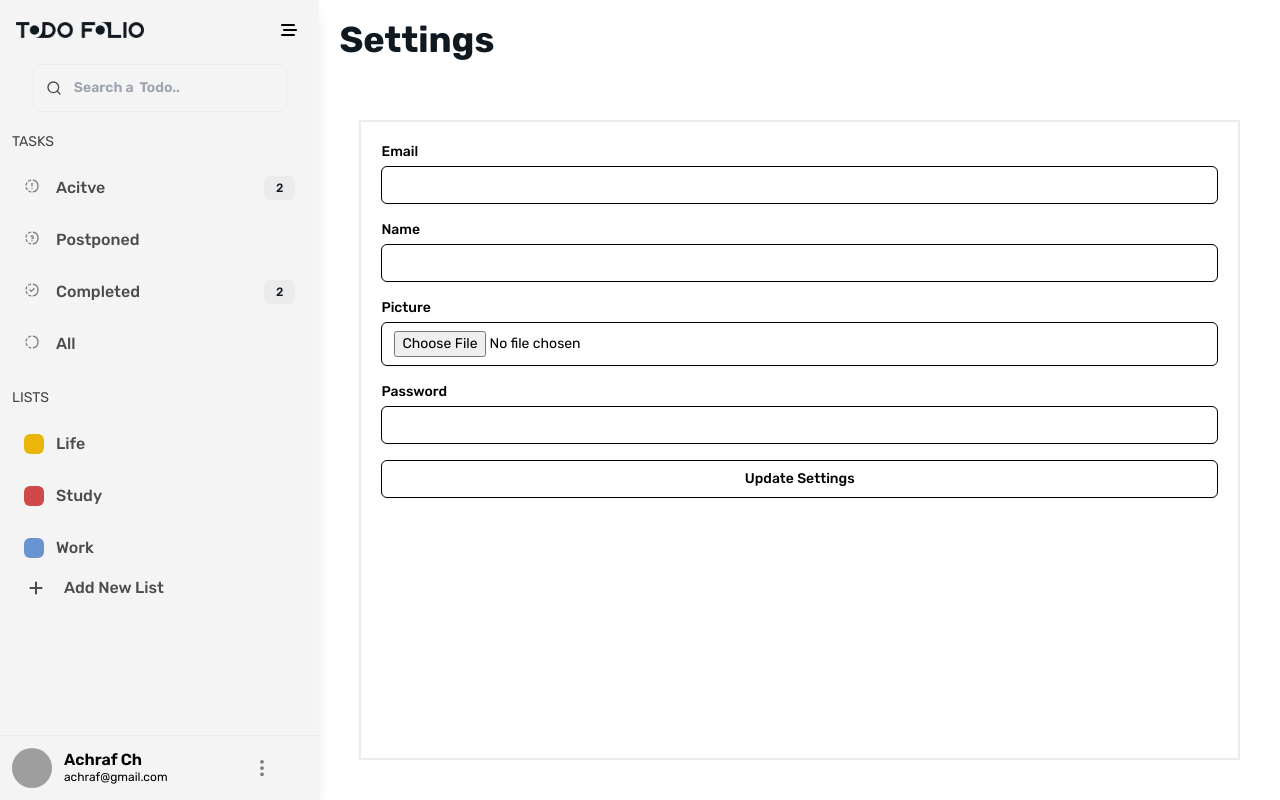
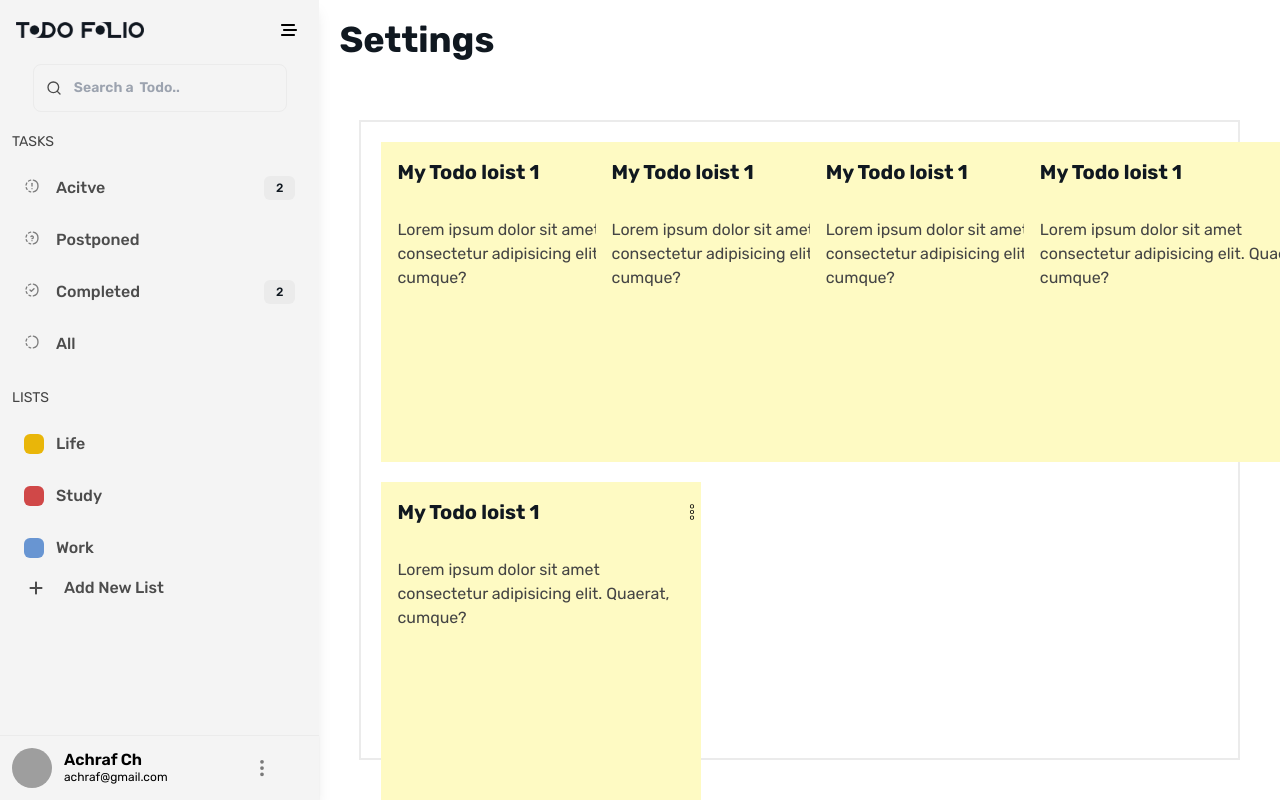
Before and after one commit to chanka1021/todofolio, a React (Vite) app: page / in a window 1280 px wide. Both pictures are taken after a click on the item "Postponed". Built offline with nearby package versions, Linux system fonts and the light colour scheme; grey boxes are pictures that could not be loaded.

Commit message:
Todolist paginations

```diff
--- a/src/components/SideBarContent.jsx
+++ b/src/components/SideBarContent.jsx
@@ -1,6 +1,8 @@
-import React from 'react'
+import React, { useContext } from 'react'
 import { Sidebar } from './sidebar'
 import  SideBarItem  from './SideBarItem'
+import { ComponentsList, SidebarContext } from "../pages/Home/Home";
+
 import {
   TbProgress,
   TbProgressAlert,
@@ -9,26 +11,39 @@ import {
 } from "react-icons/tb";
 import ListIcon from "./ListIcon";
 import { FaPlus } from "react-icons/fa6";
+import TodoLists from './TodoLists';
+import AddList from './AddList';
+import Settings from './Settings';
 
 function SideBarContent({expanded}) {
+
+  const {setSelectedComponent } = useContext(SidebarContext);
+
+  const handleItemClick = (item) =>{
+    const selectedItem = ComponentsList.find((component) => component.id === item);
+    setSelectedComponent(selectedItem.component);
+  }
+
+
   return (
     <Sidebar>
         <div className="mt-5">
           <p className="text-MySubGray  text-sm ">TASKS</p>
           <aside className="mt-3">
-            <SideBarItem icon={<TbProgressAlert />} todos text="Acitve" TodosCount={2} />
-            <SideBarItem icon={<TbProgressHelp />} todos text="Postponed" />
-            <SideBarItem icon={<TbProgressCheck />} todos text="Completed" TodosCount={2} />
-            <SideBarItem icon={<TbProgress />}  todos text="All" />
+            <SideBarItem icon={<TbProgressAlert />} todos text="Acitve" TodosCount={2}  status='active'/>
+            <SideBarItem icon={<TbProgressHelp />} todos text="Postponed" status='postponed'/>
+            <SideBarItem icon={<TbProgressCheck />} todos text="Completed" TodosCount={2} status='completed' />
+            <SideBarItem icon={<TbProgress />}  todos text="All" status='All'/>
           </aside>
         </div>
         <div className="mt-5">
           <p className="text-MySubGray text-sm">LISTS</p>
           <aside className="mt-3">
-            <SideBarItem icon={<ListIcon color="#e9b609" />} text="Life" />
+            <SideBarItem icon={<ListIcon color="#e9b609" />} text="Life" list='life' />
             <SideBarItem icon={<ListIcon color="#D04848" />} text="Study" />
             <SideBarItem  icon={<ListIcon color="#6895D2" />} text="Work" />
             <li
+            onClick={()=>{handleItemClick(1)}}
               className={`px-4 relative flex items-center  my-1 font font-medium rounded-md cursor-pointer transition-colors text-MyGray group`}
             >
               <FaPlus onClick={()=>{console.log(expanded)}} />
--- a/src/components/SideBarItem.jsx
+++ b/src/components/SideBarItem.jsx
@@ -1,11 +1,25 @@
-import React, { useContext } from 'react'
-import { SidebarContext } from "../pages/Home/Home";
+import React, { useContext } from "react";
+import { ComponentsList, SidebarContext } from "../pages/Home/Home";
 
-function SideBarItem({active, icon, text, TodosCount, todos}) {
-   let {expanded} = useContext(SidebarContext);
+function SideBarItem({ active, icon, text, TodosCount,status,list}) {
+  let { expanded } = useContext(SidebarContext);
+  const { setSelectedComponent } = useContext(SidebarContext);
+
+  const handleItemClick = (item) => {
+    const selectedItem = ComponentsList.find(
+      (component) => component.id === item
+    );
+    const Props = {
+      status: status,
+      list: list,
+    };
+    setSelectedComponent(React.cloneElement(selectedItem.component, Props));
+
+  };
 
   return (
     <li
+      onClick={() => handleItemClick(0,'active','5')}
       className={`relative flex  items-center py-3 px-3 my-1 font font-medium rounded-md cursor-pointer transition-colors text-MyGray group
        ${
          active
@@ -39,7 +53,6 @@ function SideBarItem({active, icon, text, TodosCount, todos}) {
       )}
     </li>
   );
-
 }
 
-export default SideBarItem
+export default SideBarItem;
--- /dev/null
+++ b/src/components/TodoLists.jsx
@@ -0,0 +1,64 @@
+import React from "react";
+import { PiDotsThreeOutlineVerticalLight } from "react-icons/pi";
+
+function TodoLists({ status, list }) {
+  console.log(status, list);
+  return (
+    <div className="grid grid-cols-4 gap-5" >
+      <div className=" w-80 h-80 bg-portica-100  overflow-visible relative">
+        <div className=" items-center flex">
+          <h2 className=" text-xl font-bold p-4 text-main">My Todo loist 1</h2>
+          <PiDotsThreeOutlineVerticalLight className="text-lg right-0 absolute" />
+
+        </div>
+        <p className=" p-4 text-MySubGray ">
+          Lorem ipsum dolor sit amet consectetur adipisicing elit. Quaerat,
+          cumque?
+        </p>
+      </div>
+      <div className=" w-80 h-80 bg-portica-100  overflow-visible relative">
+        <div className=" items-center flex">
+          <h2 className=" text-xl font-bold p-4 text-main">My Todo loist 1</h2>
+          <PiDotsThreeOutlineVerticalLight className="text-lg right-0 absolute" />
+
+        </div>
+        <p className=" p-4 text-MySubGray ">
+          Lorem ipsum dolor sit amet consectetur adipisicing elit. Quaerat,
+          cumque?
+        </p>
+      </div>   <div className=" w-80 h-80 bg-portica-100  overflow-visible relative">
+        <div className=" items-center flex">
+          <h2 className=" text-xl font-bold p-4 text-main">My Todo loist 1</h2>
+          <PiDotsThreeOutlineVerticalLight className="text-lg right-0 absolute" />
+
+        </div>
+        <p className=" p-4 text-MySubGray ">
+          Lorem ipsum dolor sit amet consectetur adipisicing elit. Quaerat,
+          cumque?
+        </p>
+      </div>   <div className=" w-80 h-80 bg-portica-100  overflow-visible relative">
+        <div className=" items-center flex">
+          <h2 className=" text-xl font-bold p-4 text-main">My Todo loist 1</h2>
+          <PiDotsThreeOutlineVerticalLight className="text-lg right-0 absolute" />
+
+        </div>
+        <p className=" p-4 text-MySubGray ">
+          Lorem ipsum dolor sit amet consectetur adipisicing elit. Quaerat,
+          cumque?
+        </p>
+      </div>   <div className=" w-80 h-80 bg-portica-100  overflow-visible relative">
+        <div className=" items-center flex">
+          <h2 className=" text-xl font-bold p-4 text-main">My Todo loist 1</h2>
+          <PiDotsThreeOutlineVerticalLight className="text-lg right-0 absolute" />
+
+        </div>
+        <p className=" p-4 text-MySubGray ">
+          Lorem ipsum dolor sit amet consectetur adipisicing elit. Quaerat,
+          cumque?
+        </p>
+      </div>
+    </div>
+  );
+}
+
+export default TodoLists;
--- a/src/components/UserSettingList.jsx
+++ b/src/components/UserSettingList.jsx
@@ -1,7 +1,8 @@
-import React from "react";
+import React, { useContext } from "react";
 import { IoMdSettings } from "react-icons/io";
 import { BiLogOut } from "react-icons/bi";
 import { useClickAway } from "@uidotdev/usehooks";
+import { ComponentsList, SidebarContext } from "../pages/Home/Home";
 
 
 function UserSettingList({ isOpen, setIsOpen }) {
@@ -9,6 +10,15 @@ function UserSettingList({ isOpen, setIsOpen }) {
   const ref = useClickAway(() => {
     setIsOpen(false);
   });
+
+
+  const {setSelectedComponent } = useContext(SidebarContext);
+
+  const handleItemClick = (item) =>{
+    const selectedItem = ComponentsList.find((component) => component.id === item);
+    setSelectedComponent(selectedItem.component );
+  }
+
 
   // Render the user settings list
   return (
@@ -21,7 +31,9 @@ function UserSettingList({ isOpen, setIsOpen }) {
     >
       <button>
         {/* Setting item */}
-        <li className="flex items-center cursor-pointer px-4 py-2 hover:text-main">
+        <li
+        onClick={()=>{handleItemClick(2)}}
+        className="flex items-center cursor-pointer px-4 py-2 hover:text-main">
           <IoMdSettings className=" text-lg mr-2" />
           Setting
         </li>
--- a/src/pages/Home/Home.jsx
+++ b/src/pages/Home/Home.jsx
@@ -3,16 +3,20 @@ import "./Home.css";
 import SideBarContent from "../../components/SideBarContent";
 import Settings from "../../components/Settings";
 import AddList from "../../components/AddList";
+import TodoLists from "../../components/TodoLists";
 
 export const SidebarContext = React.createContext("");
+
+export const ComponentsList = [{id:0,name:"todolists",component :<TodoLists/>},{id:1,name:"add list",component:<AddList/>},{id:2,name:"settings",component:<Settings/>}];
 
 function Home() {
 
   const [expanded, setExpanded] = useState(true);
+  const [selectedComponent,setSelectedComponent] = useState(null);
 
   return (
     <div className="flex h-screen overflow-hidden">
-      <SidebarContext.Provider value={{ expanded, setExpanded }}>
+      <SidebarContext.Provider value={{ expanded, setExpanded,selectedComponent,setSelectedComponent }}>
         <SideBarContent  expanded={expanded}/>
       </SidebarContext.Provider>
       <main className=" flex-grow h-full">
@@ -20,7 +24,7 @@ function Home() {
         <div className="flex-grow   p-10 mt-5 h-[90vh]">
           <div className="h-full p-5 border-2 border-gray-ii">
           <section className="h-full">
-            <Settings/>
+            {selectedComponent}
           </section>
           </div>
         </div>
```
Lines whose indentation alone changed are shown as unchanged.
